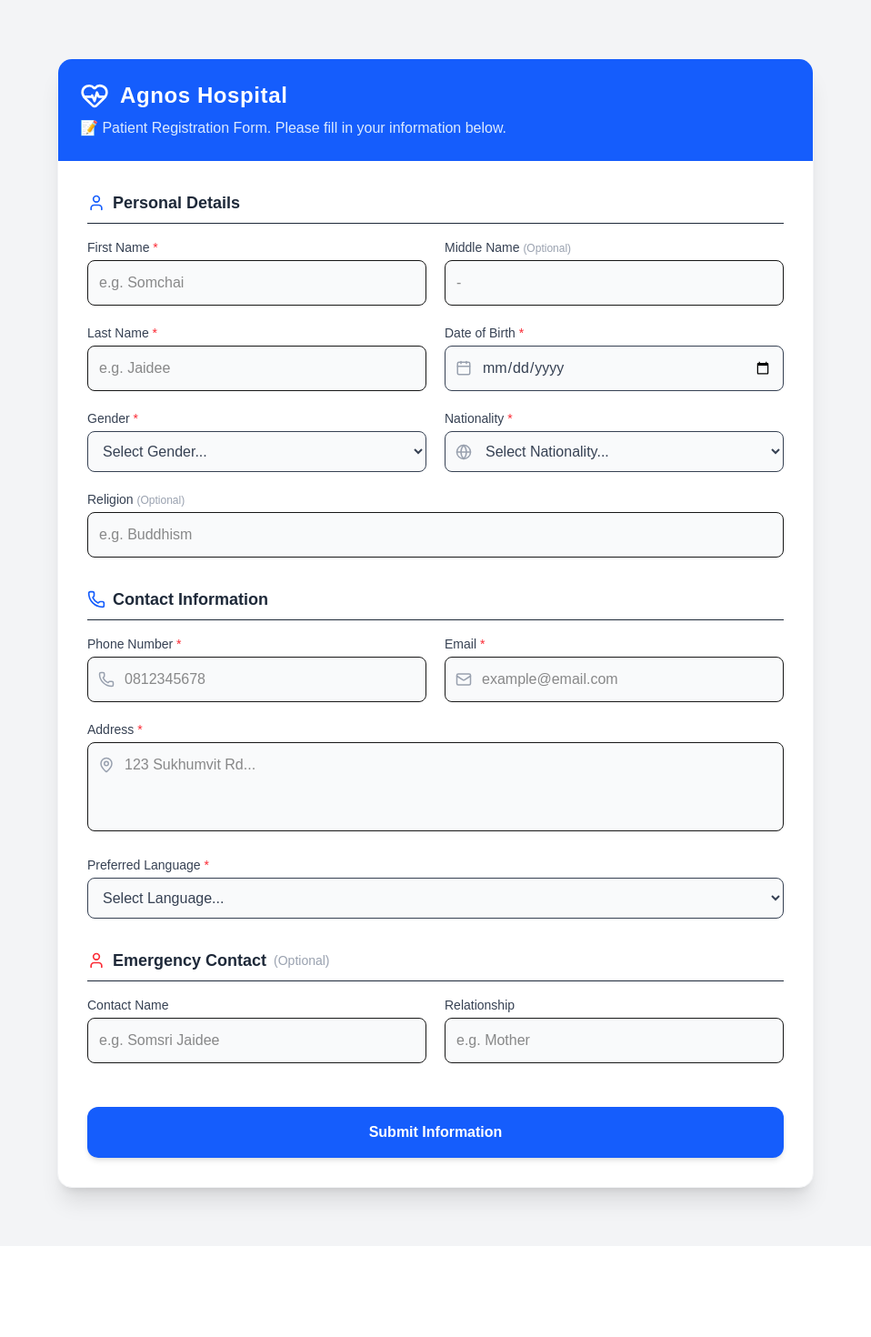
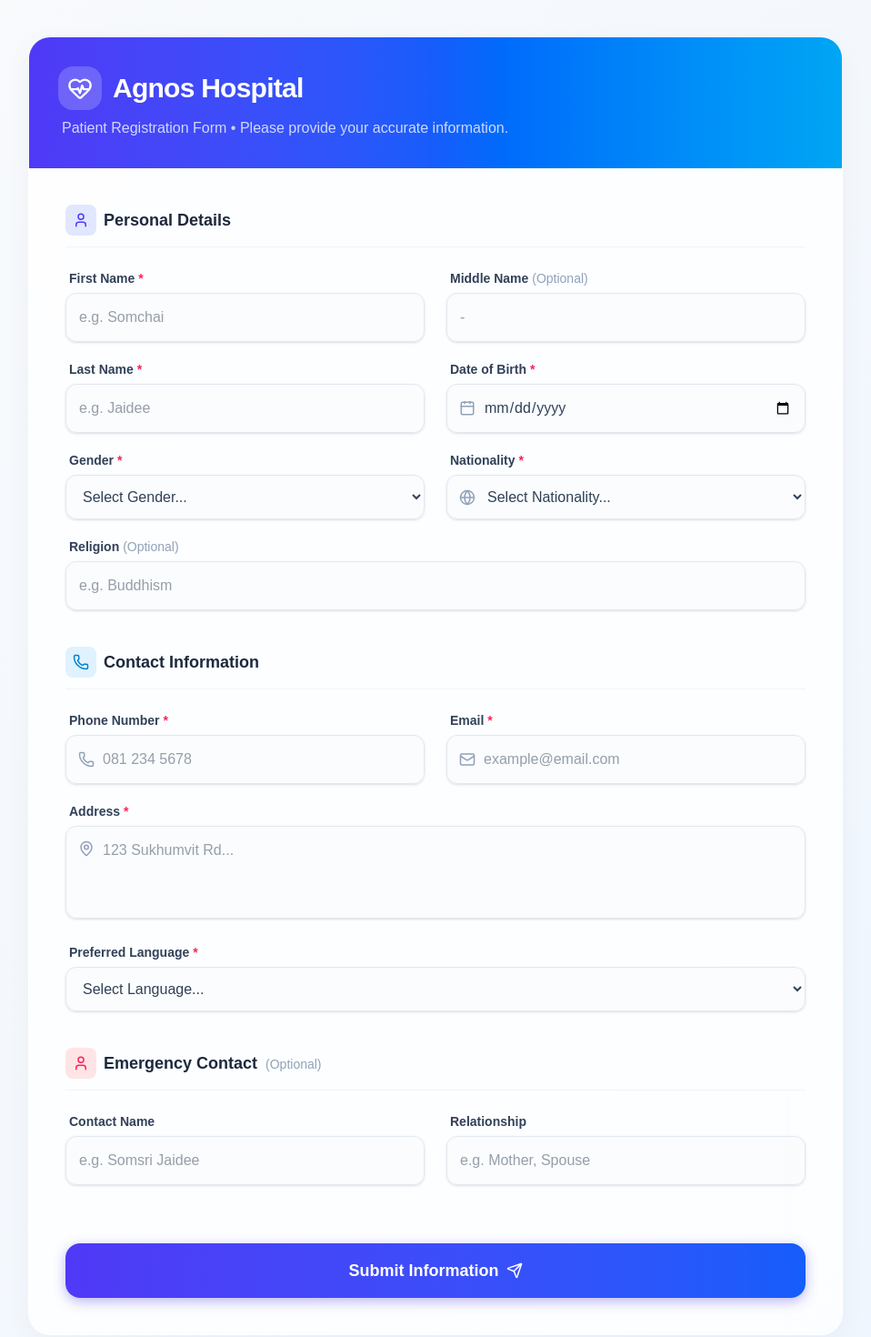
Before and after one commit to billie89-33/Agnos-Assignment, a Next.js app: page / in a window 1280 px wide. Shown: the top 1470 px of the page at 91% size, without its empty margins (161-1119 px from the left). Before the commit the page ends 1370 px from the top, so only its background shows below. Built offline with nearby package versions, Linux system fonts and the light colour scheme.

Commit message:
style: modernize patient form UI

```diff
--- a/src/app/page.tsx
+++ b/src/app/page.tsx
@@ -2,7 +2,7 @@ import PatientForm from "@/components/PatientForm";
 
 export default function Home() {
   return (
-    <main className="min-h-screen bg-gray-100 py-8">
+    <main className="min-h-screen bg-gradient-to-br from-slate-50 to-blue-50 py-10 px-4">
       <PatientForm />
     </main>
   );
--- a/src/components/PatientForm.tsx
+++ b/src/components/PatientForm.tsx
@@ -3,7 +3,7 @@
 import { useForm } from "react-hook-form";
 import { zodResolver } from "@hookform/resolvers/zod";
 import * as z from "zod";
-import { User, Calendar, MapPin, Phone, Mail, Globe, HeartPulse } from "lucide-react";
+import { User, Calendar, MapPin, Phone, Mail, Globe, HeartPulse, Send } from "lucide-react";
 
 // Schema for form validation
 const formSchema = z.object({
@@ -37,71 +37,81 @@ export default function PatientForm() {
     console.log("Form Submitted:", data);
   };
 
+  // Helper for input styles
+  const inputClass = "w-full p-3.5 border border-slate-200 rounded-xl bg-slate-50/50 hover:bg-white focus:bg-white focus:ring-4 focus:ring-indigo-500/20 focus:border-indigo-500 outline-none transition-all duration-200 text-slate-700 shadow-sm";
+  const labelClass = "text-sm font-semibold text-slate-700 mb-1.5 ml-1 block";
+
   return (
-    <div className="max-w-4xl mx-auto p-4 sm:p-6 md:p-8">
-      <div className="bg-white rounded-2xl shadow-xl overflow-hidden border border-gray-100">
+    <div className="max-w-4xl mx-auto">
+      <div className="bg-white/80 backdrop-blur-xl rounded-3xl shadow-[0_8px_30px_rgb(0,0,0,0.04)] border border-white overflow-hidden">
 
         {/* Header */}
-        <div className="bg-blue-600 p-6 text-white">
+        <div className="bg-gradient-to-r from-indigo-600 via-blue-600 to-sky-500 p-8 text-white">
           <div className="flex items-center gap-3 mb-2">
-            <HeartPulse size={32} />
-            <h1 className="text-2xl font-bold tracking-wide">Agnos Hospital</h1>
+            <div className="bg-white/20 p-2.5 rounded-2xl backdrop-blur-sm">
+              <HeartPulse size={28} className="text-white" />
+            </div>
+            <h1 className="text-3xl font-extrabold tracking-tight">Agnos Hospital</h1>
           </div>
-          <p className="text-blue-100 mt-1">📝 Patient Registration Form. Please fill in your information below.</p>
+          <p className="text-indigo-100 text-sm md:text-base font-medium opacity-90 pl-1">
+            Patient Registration Form • Please provide your accurate information.
+          </p>
         </div>
 
-        <form onSubmit={handleSubmit(onSubmit)} className="p-6 md:p-8 space-y-8">
+        <form onSubmit={handleSubmit(onSubmit)} className="p-6 md:p-10 space-y-10">
 
           {/* Personal Details */}
           <section>
-            <h2 className="text-lg font-semibold text-gray-800 border-b pb-2 mb-4 flex items-center gap-2">
-              <User size={20} className="text-blue-600"/>
-              Personal Details
-            </h2>
-            <div className="grid grid-cols-1 md:grid-cols-2 gap-5">
+            <div className="flex items-center gap-2 mb-6 pb-3 border-b border-slate-100">
+              <div className="bg-indigo-100 p-2 rounded-lg">
+                <User size={18} className="text-indigo-600"/>
+              </div>
+              <h2 className="text-lg font-bold text-slate-800">Personal Details</h2>
+            </div>
 
-              <div className="flex flex-col gap-1">
-                <label className="text-sm font-medium text-gray-700">First Name <span className="text-red-500">*</span></label>
-                <input {...register("firstName")} className="p-3 border rounded-lg bg-gray-50 focus:bg-white focus:ring-2 focus:ring-blue-500 outline-none transition" placeholder="e.g. Somchai" />
-                {errors.firstName && <span className="text-xs text-red-500">{errors.firstName.message}</span>}
+            <div className="grid grid-cols-1 md:grid-cols-2 gap-x-6 gap-y-5">
+              <div>
+                <label className={labelClass}>First Name <span className="text-rose-500">*</span></label>
+                <input {...register("firstName")} className={inputClass} placeholder="e.g. Somchai" />
+                {errors.firstName && <span className="text-xs text-rose-500 mt-1 ml-1 block font-medium">{errors.firstName.message}</span>}
               </div>
 
-              <div className="flex flex-col gap-1">
-                <label className="text-sm font-medium text-gray-700">Middle Name <span className="text-gray-400 text-xs">(Optional)</span></label>
-                <input {...register("middleName")} className="p-3 border rounded-lg bg-gray-50 focus:bg-white focus:ring-2 focus:ring-blue-500 outline-none transition" placeholder="-" />
+              <div>
+                <label className={labelClass}>Middle Name <span className="text-slate-400 font-normal">(Optional)</span></label>
+                <input {...register("middleName")} className={inputClass} placeholder="-" />
               </div>
 
-              <div className="flex flex-col gap-1">
-                <label className="text-sm font-medium text-gray-700">Last Name <span className="text-red-500">*</span></label>
-                <input {...register("lastName")} className="p-3 border rounded-lg bg-gray-50 focus:bg-white focus:ring-2 focus:ring-blue-500 outline-none transition" placeholder="e.g. Jaidee" />
-                {errors.lastName && <span className="text-xs text-red-500">{errors.lastName.message}</span>}
+              <div>
+                <label className={labelClass}>Last Name <span className="text-rose-500">*</span></label>
+                <input {...register("lastName")} className={inputClass} placeholder="e.g. Jaidee" />
+                {errors.lastName && <span className="text-xs text-rose-500 mt-1 ml-1 block font-medium">{errors.lastName.message}</span>}
               </div>
 
-              <div className="flex flex-col gap-1">
-                <label className="text-sm font-medium text-gray-700">Date of Birth <span className="text-red-500">*</span></label>
+              <div>
+                <label className={labelClass}>Date of Birth <span className="text-rose-500">*</span></label>
                 <div className="relative">
-                  <Calendar className="absolute left-3 top-1/2 -translate-y-1/2 text-gray-400" size={18} />
-                  <input type="date" {...register("dob")} className="w-full p-3 pl-10 border rounded-lg bg-gray-50 focus:bg-white focus:ring-2 focus:ring-blue-500 outline-none transition text-gray-700" />
+                  <Calendar className="absolute left-3.5 top-1/2 -translate-y-1/2 text-slate-400" size={18} />
+                  <input type="date" {...register("dob")} className={`${inputClass} pl-10`} />
                 </div>
-                {errors.dob && <span className="text-xs text-red-500">{errors.dob.message}</span>}
+                {errors.dob && <span className="text-xs text-rose-500 mt-1 ml-1 block font-medium">{errors.dob.message}</span>}
               </div>
 
-              <div className="flex flex-col gap-1">
-                <label className="text-sm font-medium text-gray-700">Gender <span className="text-red-500">*</span></label>
-                <select {...register("gender")} className="p-3 border rounded-lg bg-gray-50 focus:bg-white focus:ring-2 focus:ring-blue-500 outline-none transition text-gray-700">
+              <div>
+                <label className={labelClass}>Gender <span className="text-rose-500">*</span></label>
+                <select {...register("gender")} className={inputClass}>
                   <option value="">Select Gender...</option>
                   <option value="Male">Male</option>
                   <option value="Female">Female</option>
                   <option value="Other">Other</option>
                 </select>
-                {errors.gender && <span className="text-xs text-red-500">{errors.gender.message}</span>}
+                {errors.gender && <span className="text-xs text-rose-500 mt-1 ml-1 block font-medium">{errors.gender.message}</span>}
               </div>
 
-              <div className="flex flex-col gap-1">
-                <label className="text-sm font-medium text-gray-700">Nationality <span className="text-red-500">*</span></label>
+              <div>
+                <label className={labelClass}>Nationality <span className="text-rose-500">*</span></label>
                 <div className="relative">
-                  <Globe className="absolute left-3 top-1/2 -translate-y-1/2 text-gray-400" size={18} />
-                  <select {...register("nationality")} className="w-full p-3 pl-10 border rounded-lg bg-gray-50 focus:bg-white focus:ring-2 focus:ring-blue-500 outline-none transition text-gray-700">
+                  <Globe className="absolute left-3.5 top-1/2 -translate-y-1/2 text-slate-400" size={18} />
+                  <select {...register("nationality")} className={`${inputClass} pl-10`}>
                     <option value="">Select Nationality...</option>
                     <option value="Thai">Thai</option>
                     <option value="American">American</option>
@@ -109,88 +119,92 @@ export default function PatientForm() {
                     <option value="Other">Other</option>
                   </select>
                 </div>
-                {errors.nationality && <span className="text-xs text-red-500">{errors.nationality.message}</span>}
+                {errors.nationality && <span className="text-xs text-rose-500 mt-1 ml-1 block font-medium">{errors.nationality.message}</span>}
               </div>
 
-              <div className="flex flex-col gap-1 md:col-span-2">
-                <label className="text-sm font-medium text-gray-700">Religion <span className="text-gray-400 text-xs">(Optional)</span></label>
-                <input {...register("religion")} className="p-3 border rounded-lg bg-gray-50 focus:bg-white focus:ring-2 focus:ring-blue-500 outline-none transition" placeholder="e.g. Buddhism" />
+              <div className="md:col-span-2">
+                <label className={labelClass}>Religion <span className="text-slate-400 font-normal">(Optional)</span></label>
+                <input {...register("religion")} className={inputClass} placeholder="e.g. Buddhism" />
               </div>
-
             </div>
           </section>
 
           {/* Contact Information */}
           <section>
-            <h2 className="text-lg font-semibold text-gray-800 border-b pb-2 mb-4 flex items-center gap-2">
-              <Phone size={20} className="text-blue-600"/>
-              Contact Information
-            </h2>
-            <div className="grid grid-cols-1 md:grid-cols-2 gap-5">
+            <div className="flex items-center gap-2 mb-6 pb-3 border-b border-slate-100">
+              <div className="bg-sky-100 p-2 rounded-lg">
+                <Phone size={18} className="text-sky-600"/>
+              </div>
+              <h2 className="text-lg font-bold text-slate-800">Contact Information</h2>
+            </div>
 
-              <div className="flex flex-col gap-1">
-                <label className="text-sm font-medium text-gray-700">Phone Number <span className="text-red-500">*</span></label>
+            <div className="grid grid-cols-1 md:grid-cols-2 gap-x-6 gap-y-5">
+              <div>
+                <label className={labelClass}>Phone Number <span className="text-rose-500">*</span></label>
                 <div className="relative">
-                  <Phone className="absolute left-3 top-1/2 -translate-y-1/2 text-gray-400" size={18} />
-                  <input type="tel" {...register("phone")} className="w-full p-3 pl-10 border rounded-lg bg-gray-50 focus:bg-white focus:ring-2 focus:ring-blue-500 outline-none transition" placeholder="0812345678" />
+                  <Phone className="absolute left-3.5 top-1/2 -translate-y-1/2 text-slate-400" size={18} />
+                  <input type="tel" {...register("phone")} className={`${inputClass} pl-10`} placeholder="081 234 5678" />
                 </div>
-                {errors.phone && <span className="text-xs text-red-500">{errors.phone.message}</span>}
+                {errors.phone && <span className="text-xs text-rose-500 mt-1 ml-1 block font-medium">{errors.phone.message}</span>}
               </div>
 
-              <div className="flex flex-col gap-1">
-                <label className="text-sm font-medium text-gray-700">Email <span className="text-red-500">*</span></label>
+              <div>
+                <label className={labelClass}>Email <span className="text-rose-500">*</span></label>
                 <div className="relative">
-                  <Mail className="absolute left-3 top-1/2 -translate-y-1/2 text-gray-400" size={18} />
-                  <input type="email" {...register("email")} className="w-full p-3 pl-10 border rounded-lg bg-gray-50 focus:bg-white focus:ring-2 focus:ring-blue-500 outline-none transition" placeholder="example@email.com" />
+                  <Mail className="absolute left-3.5 top-1/2 -translate-y-1/2 text-slate-400" size={18} />
+                  <input type="email" {...register("email")} className={`${inputClass} pl-10`} placeholder="example@email.com" />
                 </div>
-                {errors.email && <span className="text-xs text-red-500">{errors.email.message}</span>}
+                {errors.email && <span className="text-xs text-rose-500 mt-1 ml-1 block font-medium">{errors.email.message}</span>}
               </div>
 
-              <div className="flex flex-col gap-1 md:col-span-2">
-                <label className="text-sm font-medium text-gray-700">Address <span className="text-red-500">*</span></label>
+              <div className="md:col-span-2">
+                <label className={labelClass}>Address <span className="text-rose-500">*</span></label>
                 <div className="relative">
-                  <MapPin className="absolute left-3 top-4 text-gray-400" size={18} />
-                  <textarea {...register("address")} rows={3} className="w-full p-3 pl-10 border rounded-lg bg-gray-50 focus:bg-white focus:ring-2 focus:ring-blue-500 outline-none transition resize-none" placeholder="123 Sukhumvit Rd..." />
+                  <MapPin className="absolute left-3.5 top-4 text-slate-400" size={18} />
+                  <textarea {...register("address")} rows={3} className={`${inputClass} pl-10 resize-none`} placeholder="123 Sukhumvit Rd..." />
                 </div>
-                {errors.address && <span className="text-xs text-red-500">{errors.address.message}</span>}
+                {errors.address && <span className="text-xs text-rose-500 mt-1 ml-1 block font-medium">{errors.address.message}</span>}
               </div>
 
-              <div className="flex flex-col gap-1 md:col-span-2">
-                <label className="text-sm font-medium text-gray-700">Preferred Language <span className="text-red-500">*</span></label>
-                <select {...register("language")} className="p-3 border rounded-lg bg-gray-50 focus:bg-white focus:ring-2 focus:ring-blue-500 outline-none transition text-gray-700">
+              <div className="md:col-span-2">
+                <label className={labelClass}>Preferred Language <span className="text-rose-500">*</span></label>
+                <select {...register("language")} className={inputClass}>
                   <option value="">Select Language...</option>
-                  <option value="Thai">Thai</option>
+                  <option value="Thai">ภาษาไทย (Thai)</option>
                   <option value="English">English</option>
                 </select>
-                {errors.language && <span className="text-xs text-red-500">{errors.language.message}</span>}
+                {errors.language && <span className="text-xs text-rose-500 mt-1 ml-1 block font-medium">{errors.language.message}</span>}
               </div>
-
             </div>
           </section>
 
           {/* Emergency Contact */}
           <section>
-            <h2 className="text-lg font-semibold text-gray-800 border-b pb-2 mb-4 flex items-center gap-2">
-              <User size={20} className="text-red-500"/>
-              Emergency Contact <span className="text-gray-400 text-sm font-normal">(Optional)</span>
-            </h2>
-            <div className="grid grid-cols-1 md:grid-cols-2 gap-5">
-              <div className="flex flex-col gap-1">
-                <label className="text-sm font-medium text-gray-700">Contact Name</label>
-                <input {...register("emergencyName")} className="p-3 border rounded-lg bg-gray-50 focus:bg-white focus:ring-2 focus:ring-blue-500 outline-none transition" placeholder="e.g. Somsri Jaidee" />
+            <div className="flex items-center gap-2 mb-6 pb-3 border-b border-slate-100">
+              <div className="bg-rose-100 p-2 rounded-lg">
+                <User size={18} className="text-rose-500"/>
+              </div>
+              <h2 className="text-lg font-bold text-slate-800">Emergency Contact <span className="text-slate-400 text-sm font-normal ml-1">(Optional)</span></h2>
+            </div>
+
+            <div className="grid grid-cols-1 md:grid-cols-2 gap-x-6 gap-y-5">
+              <div>
+                <label className={labelClass}>Contact Name</label>
+                <input {...register("emergencyName")} className={inputClass} placeholder="e.g. Somsri Jaidee" />
               </div>
 
-              <div className="flex flex-col gap-1">
-                <label className="text-sm font-medium text-gray-700">Relationship</label>
-                <input {...register("emergencyRelation")} className="p-3 border rounded-lg bg-gray-50 focus:bg-white focus:ring-2 focus:ring-blue-500 outline-none transition" placeholder="e.g. Mother" />
+              <div>
+                <label className={labelClass}>Relationship</label>
+                <input {...register("emergencyRelation")} className={inputClass} placeholder="e.g. Mother, Spouse" />
               </div>
             </div>
           </section>
 
           {/* Submit Button */}
-          <div className="pt-4">
-            <button type="submit" className="w-full bg-blue-600 hover:bg-blue-700 text-white font-semibold py-4 rounded-xl transition duration-200 shadow-md hover:shadow-lg flex justify-center items-center gap-2">
+          <div className="pt-6">
+            <button type="submit" className="w-full bg-gradient-to-r from-indigo-600 to-blue-600 hover:from-indigo-700 hover:to-blue-700 text-white font-bold text-lg py-4 rounded-2xl transition-all duration-300 shadow-[0_4px_14px_0_rgb(79,70,229,0.39)] hover:shadow-[0_6px_20px_rgba(79,70,229,0.23)] hover:-translate-y-0.5 flex justify-center items-center gap-2">
               Submit Information
+              <Send size={18} />
             </button>
           </div>
 
```
